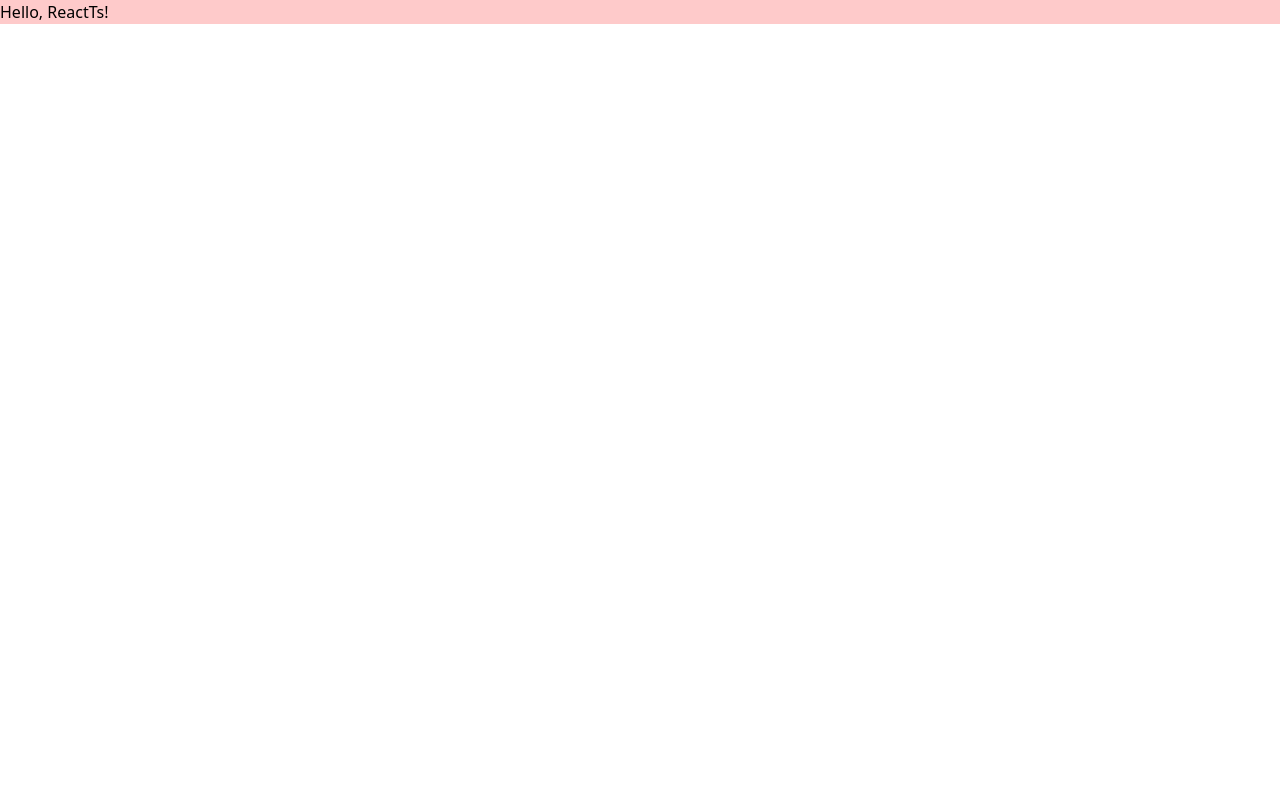
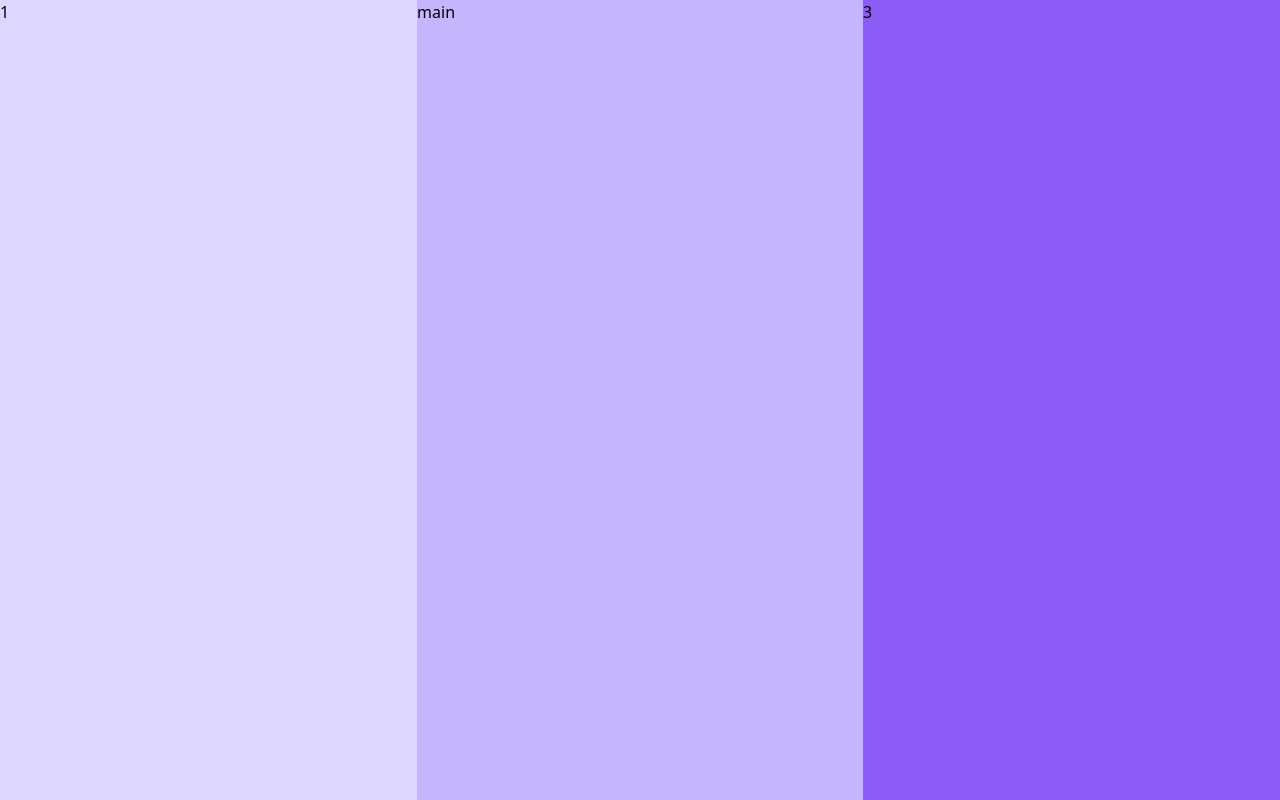
Before and after one commit to yforyuri/twitter-clone, a React (Create React App) app in the folder frontend/: page / in a window 1280 px wide. Built offline with nearby package versions, Linux system fonts and the light colour scheme.

Commit message:
layout setting

```diff
--- a/frontend/package.json
+++ b/frontend/package.json
@@ -13,6 +13,7 @@
     "@types/react-dom": "^17.0.9",
     "react": "^17.0.2",
     "react-dom": "^17.0.2",
+    "react-router-dom": "^5.2.0",
     "react-scripts": "4.0.3",
     "typescript": "^4.3.5",
     "web-vitals": "^1.1.2"
@@ -42,6 +43,7 @@
     ]
   },
   "devDependencies": {
+    "@types/react-router-dom": "^5.1.8",
     "@typescript-eslint/eslint-plugin": "^4.29.2",
     "@typescript-eslint/parser": "^4.29.2",
     "autoprefixer": "^9.8.6",
--- a/frontend/src/App.tsx
+++ b/frontend/src/App.tsx
@@ -1,7 +1,18 @@
 import React, { FC } from 'react';
+import { BrowserRouter as Router, Route, Switch } from 'react-router-dom';
+import Layout from './components/Layout';
+import Main from './pages/main';
 
 const App: FC = () => {
-  return <div className="bg-red-200">Hello, ReactTs!</div>;
+  return (
+    <Router>
+      <Layout>
+        <Switch>
+          <Route exact path="/" component={Main} />
+        </Switch>
+      </Layout>
+    </Router>
+  );
 };
 
 export default App;
--- /dev/null
+++ b/frontend/src/components/Layout.tsx
@@ -0,0 +1,13 @@
+import React, { FC } from 'react';
+
+const Layout: FC = ({ children }) => {
+  return (
+    <div className="flex bg-red-200 min-h-screen">
+      <div className="bg-purple-200 flex-auto">1</div>
+      <div className="bg-purple-300 max-w-screen-sm flex-auto">{children}</div>
+      <div className="bg-purple-500 flex-auto">3</div>
+    </div>
+  );
+};
+
+export default Layout;
--- /dev/null
+++ b/frontend/src/pages/main.tsx
@@ -0,0 +1,7 @@
+import React, { FC } from 'react';
+
+const Main: FC = () => {
+  return <div>main</div>;
+};
+
+export default Main;
```
Also changed, not shown: 1 other file (tests, documents, lock files or other folders).
